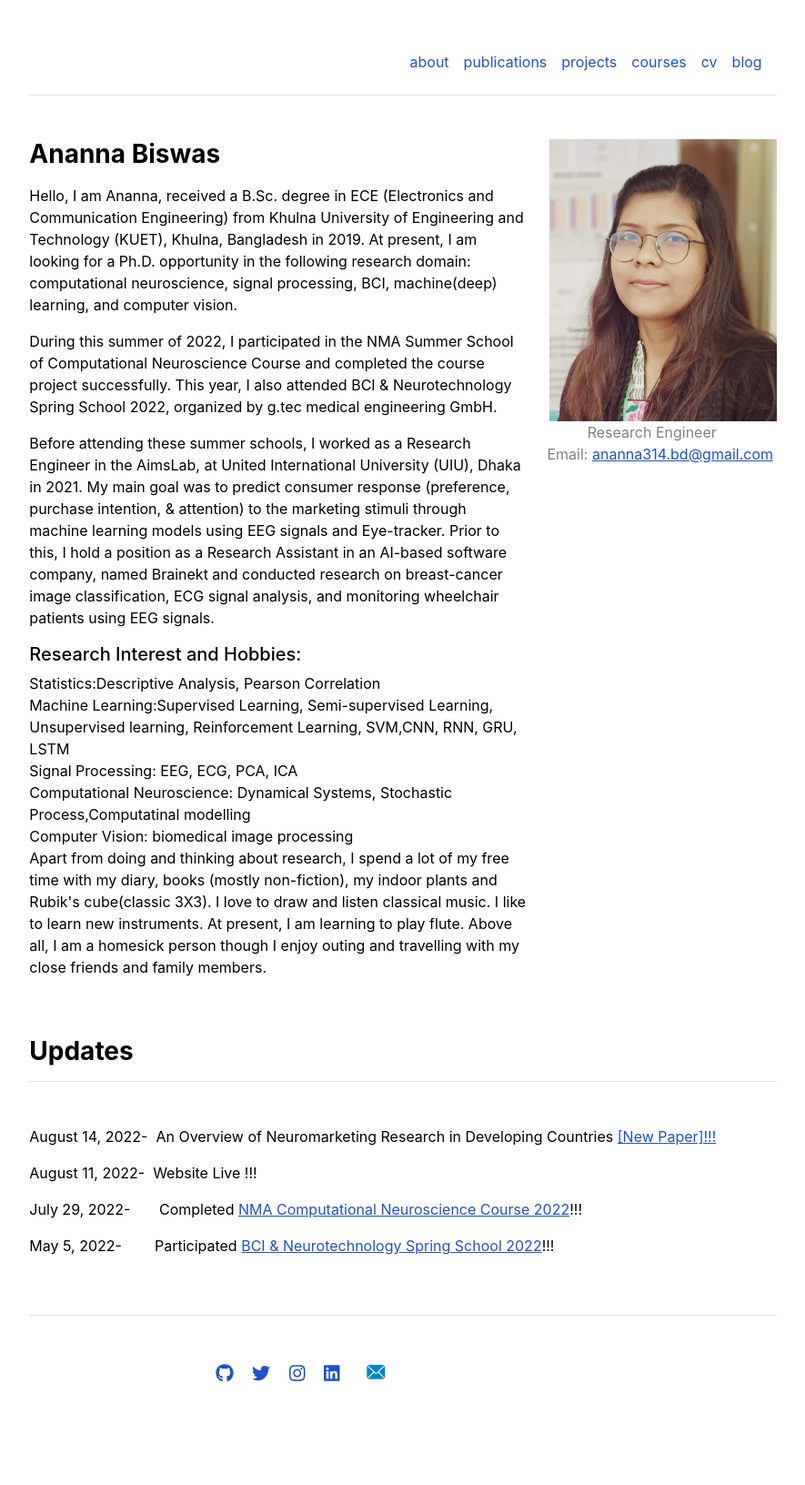
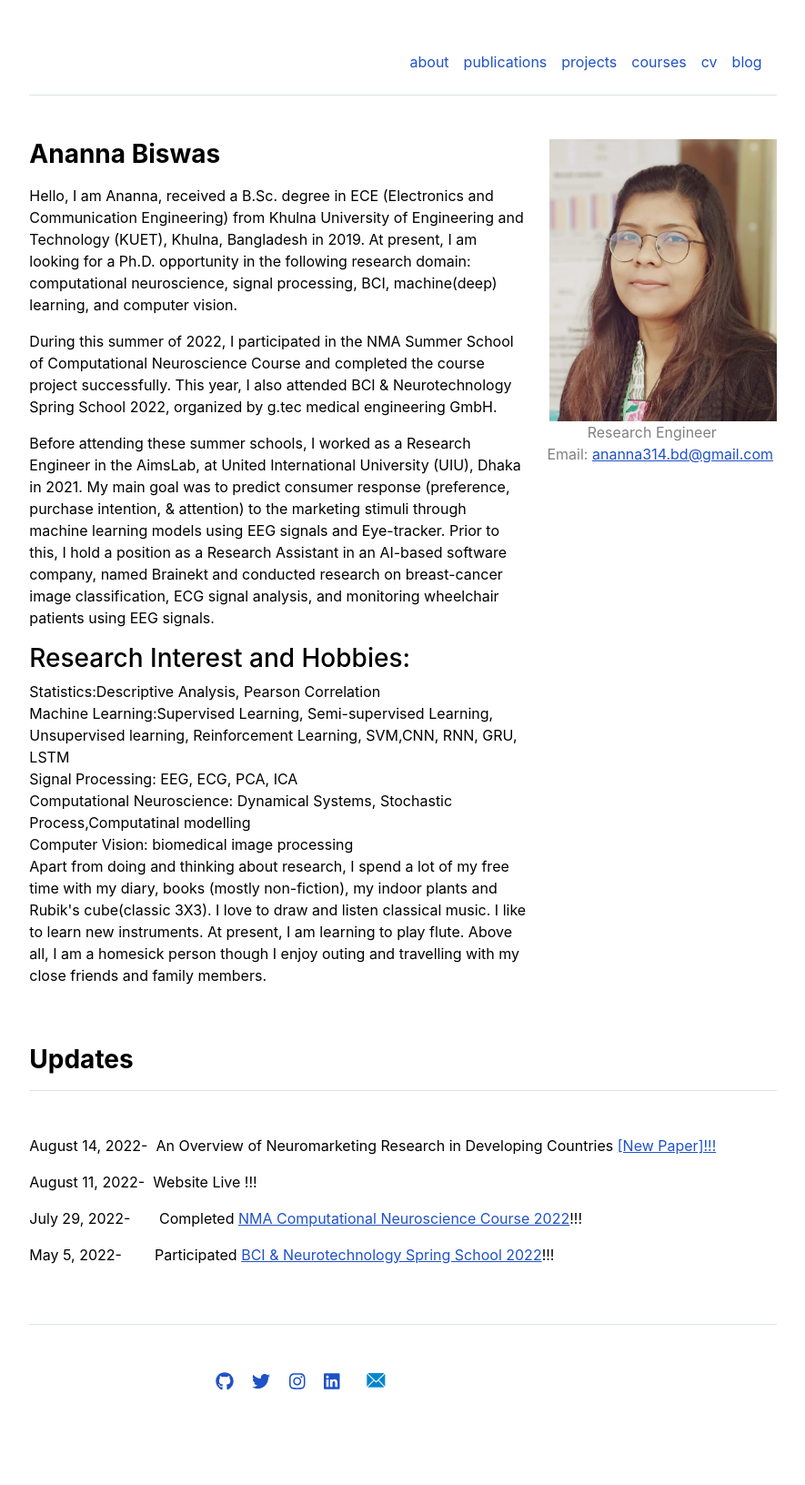
Before and after one commit to Anannabiswas/anannabiswas.github.io, a Jekyll site: the page built from index.md, in a window 1280 px wide. Shown: the whole page at 91% size, without its empty margins (197-1082 px from the left). Built offline with Jekyll 4.4.1, drawn with Linux system fonts in a browser that asks for light colours.

```diff
--- a/index.md
+++ b/index.md
@@ -16,7 +16,7 @@ title: "Home"
  Prior to this, I hold a position as a Research Assistant in an AI-based software company, named Brainekt and conducted research on breast-cancer image classification,
  ECG signal analysis, and monitoring wheelchair patients using EEG signals.
 
- <h5>Research Interest and Hobbies: </h5>
+ <h3>Research Interest and Hobbies: </h3>
 
  <p>
  Statistics:Descriptive Analysis, Pearson Correlation <br>
```
